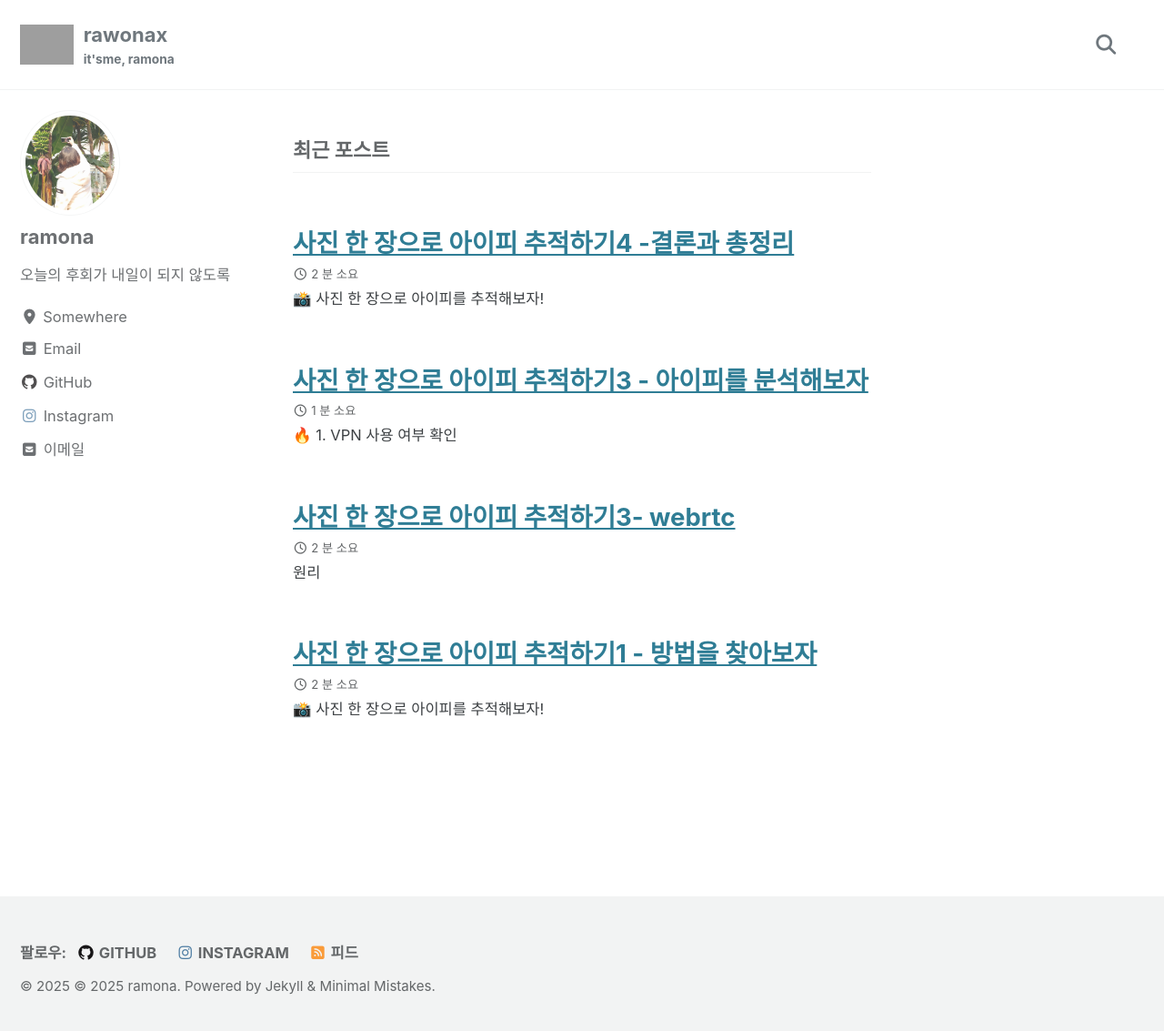
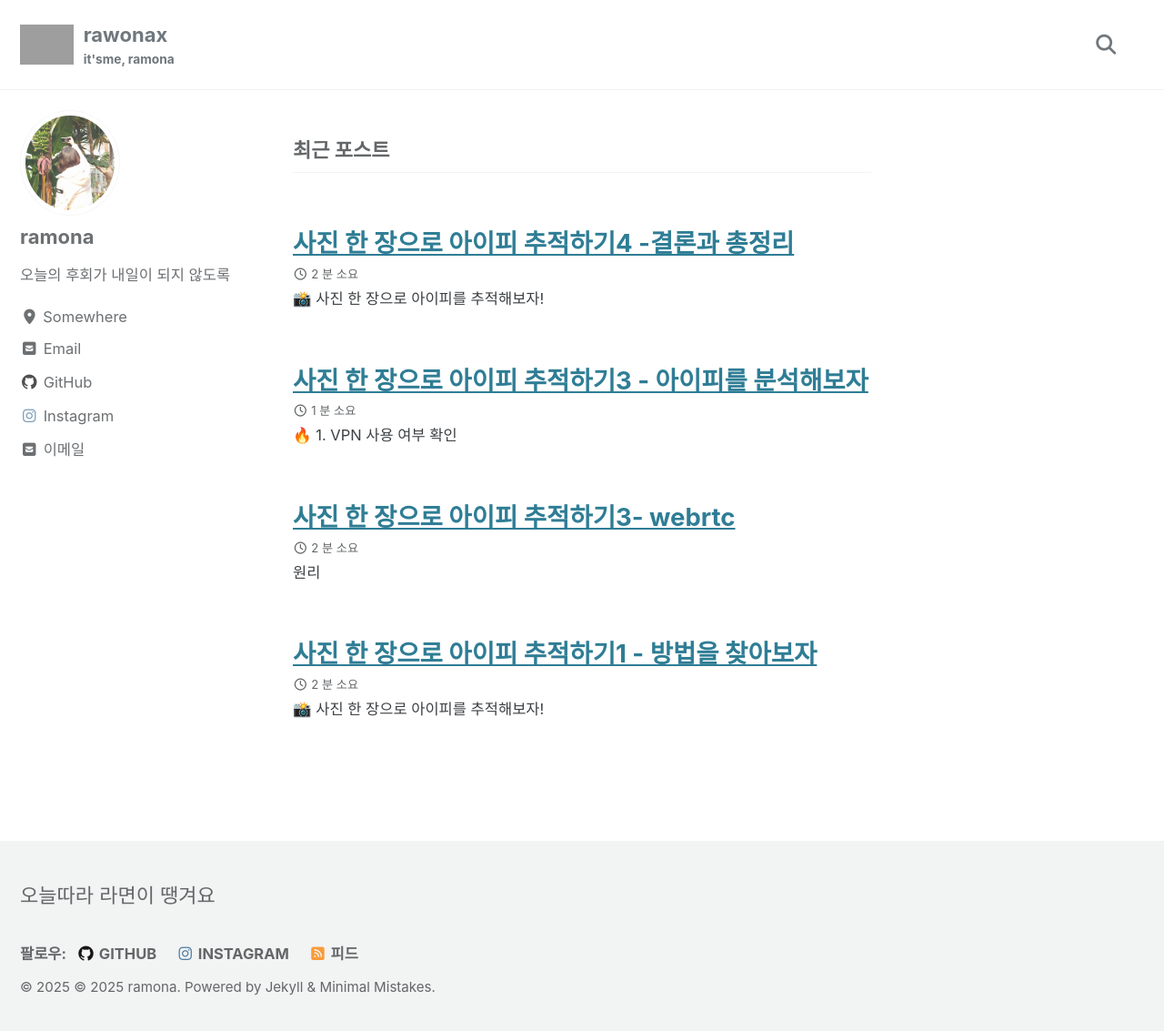
Before and after one commit to rawonax/rawonax.github.io, a Jekyll site: the page built from index.html, in a window 1280 px wide and 1140 px high. Shown: the top 1133 px of the window at 91% size. Built offline with Jekyll 4.4.1, drawn with Linux system fonts in a browser that asks for light colours; cached includes are drawn as plain includes; the list of posts is cut into pages by our own code; comment, search, counter and statistics services are not loaded; grey boxes are pictures that could not be loaded.

Commit message:
footer update

```diff
--- a/_includes/footer/custom.html
+++ b/_includes/footer/custom.html
@@ -1,3 +1,3 @@
 <!-- start custom footer snippets -->
-
+<p>오늘따라 라면이 땡겨요</p>
 <!-- end custom footer snippets -->
```
